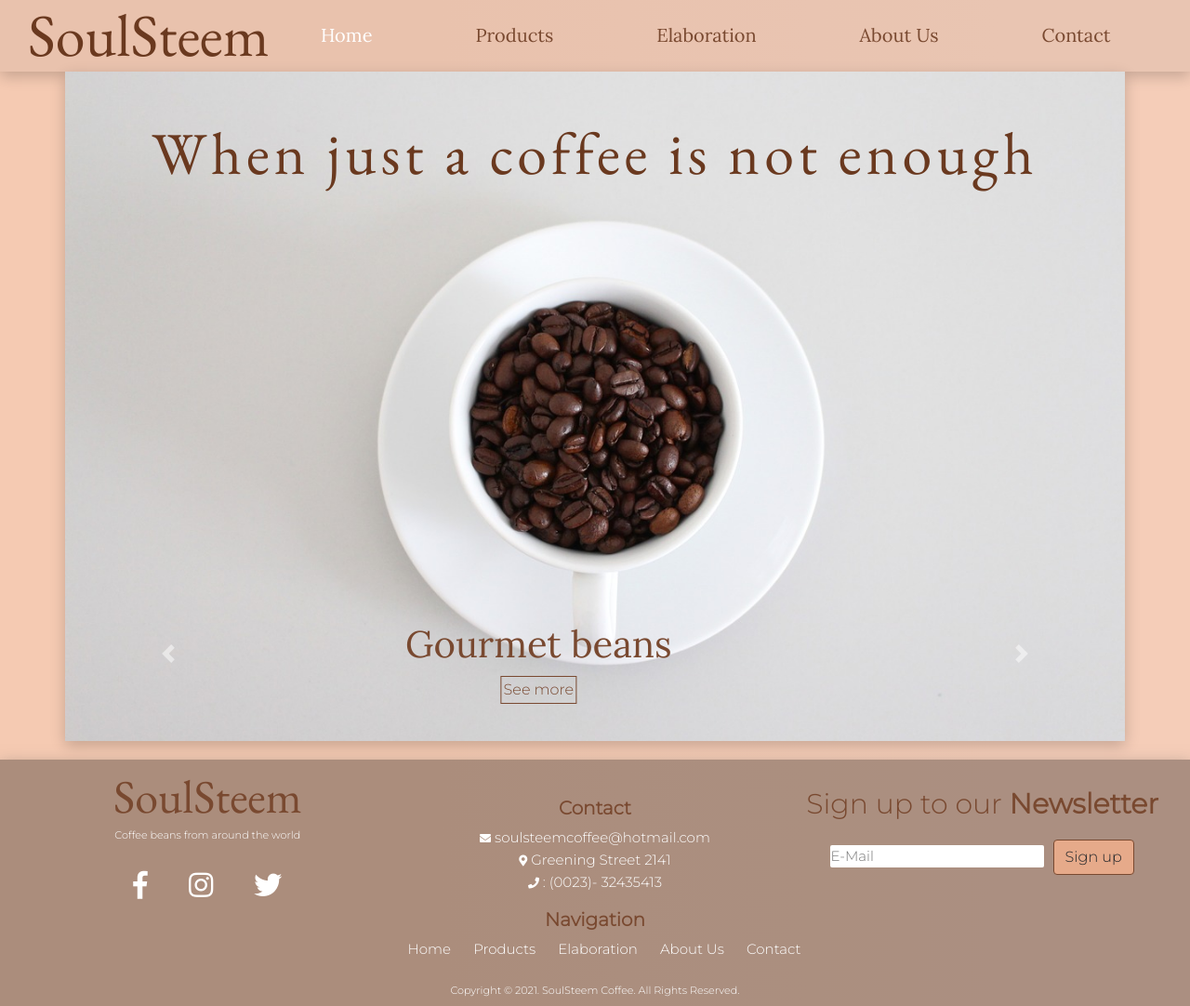
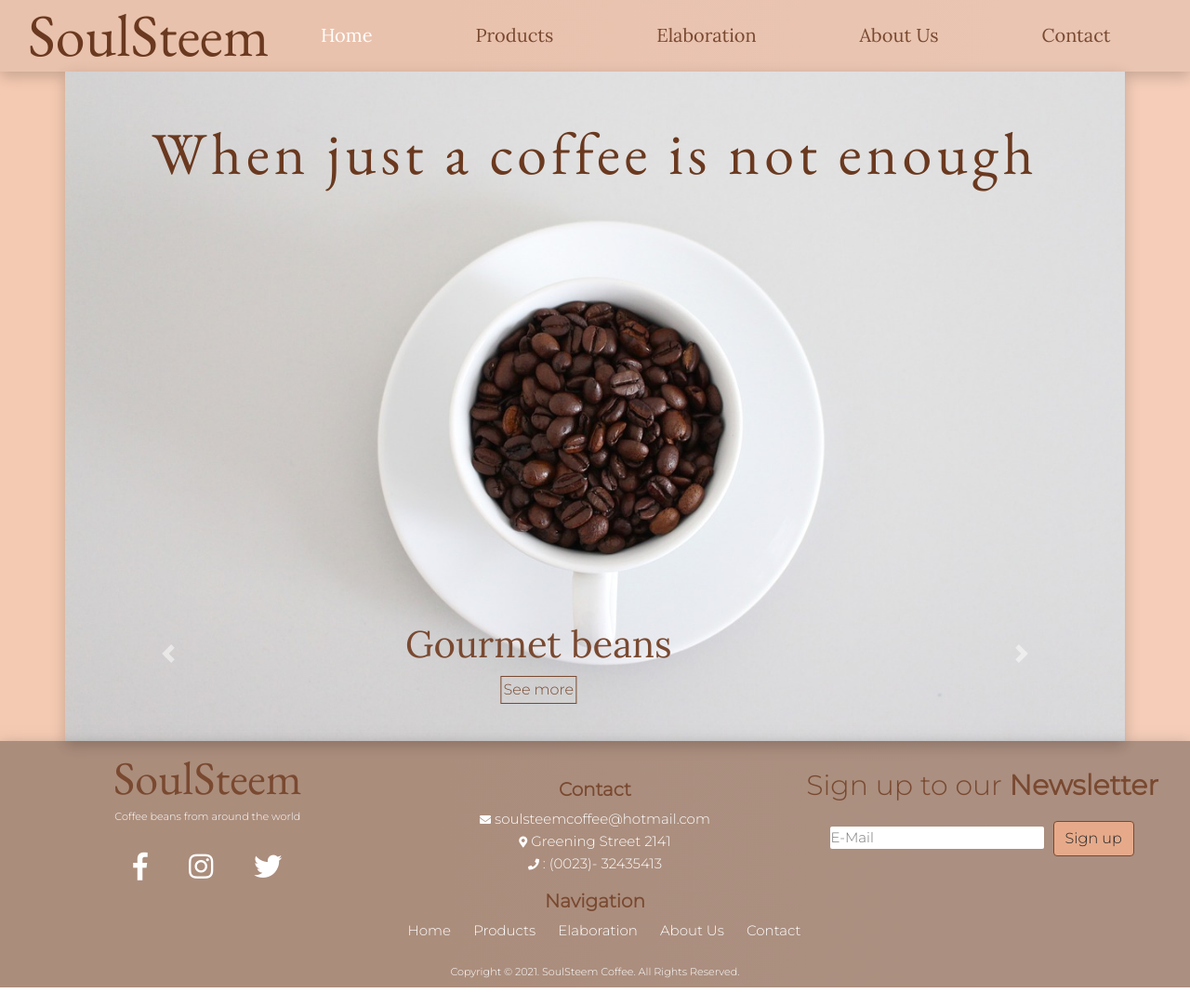
Before and after one commit to andjmontero/CoderHouse-Soulsteem---CSS--Boostrap--SASS, a website: page index.html in a window 1280 px wide. Shown: the whole page at 93% size. Drawn offline with nearby package versions, Linux system fonts and the light colour scheme; a web font is replaced by a local one.

Commit message:
home-margin

```diff
--- a/index.html
+++ b/index.html
@@ -106,7 +106,7 @@
       </div>
     </div>
   </div>
-  <footer>
+  <footer class="home">
     <div class="container-fluid">
       <div class="row">
         <div class="col-md-5 col-lg-4 d-none d-sm-block brandfooter">
--- a/scss/styles.scss
+++ b/scss/styles.scss
@@ -267,6 +267,9 @@ i.fab:hover {
 }
 p.copy {
   color: white;
+}
+footer.home {
+  margin: 0%;
 }
 /*-----HOME------*/
 div.section-home {
```
Also changed, not shown: css/styles.css, 1 other file.
